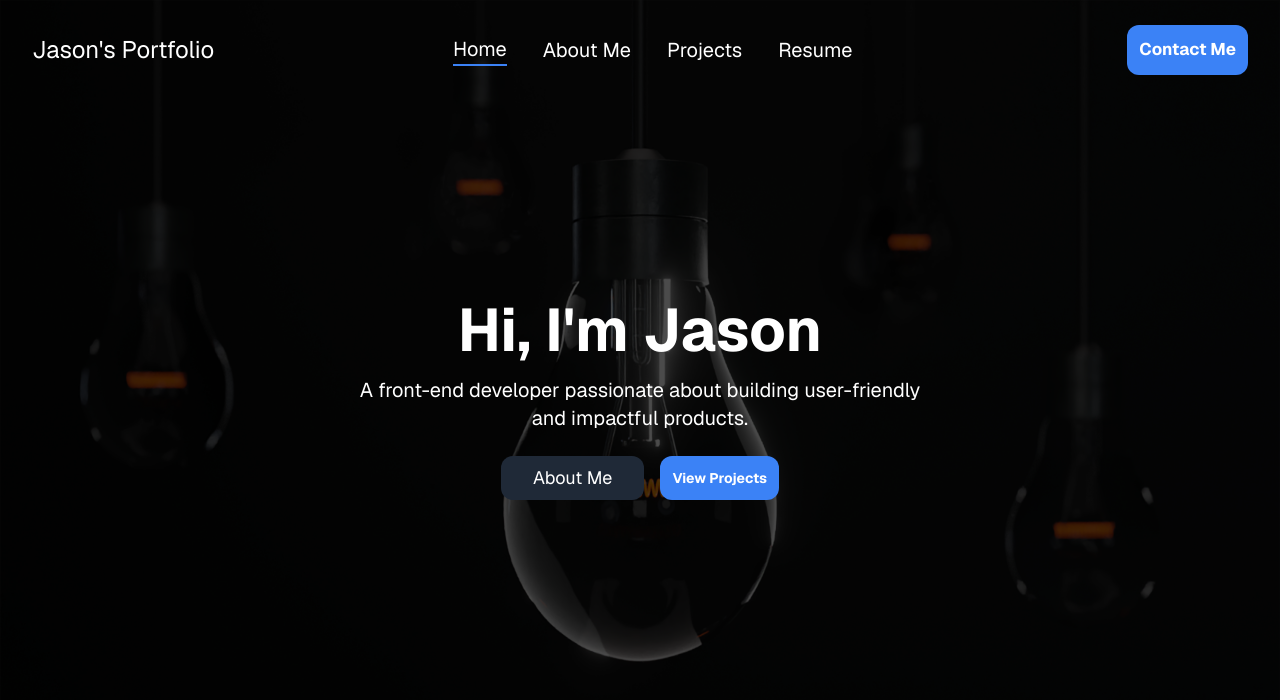
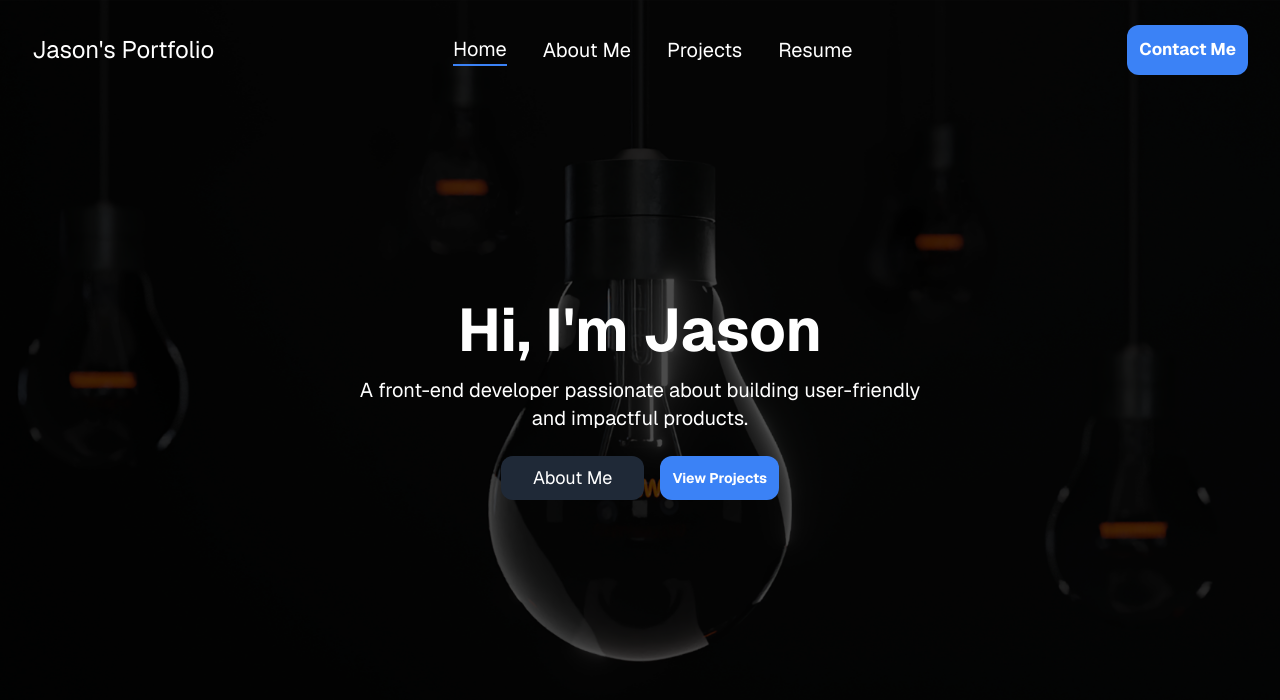
Before and after one commit to Jasin445/Portfolio, a Next.js app: page / in a window 1280 px wide. Shown: the top 700 px of the page. Built offline with nearby package versions, Linux system fonts and the light colour scheme.

Commit message:
fixed squeezing image

```diff
--- a/src/components/hero.tsx
+++ b/src/components/hero.tsx
@@ -12,6 +12,7 @@ export default function Hero() {
         alt={"image of herobackground"}
         priority
         fill
+        className="object-cover"
       />
       <div className="absolute z-10 inset-0 bg-black bg-opacity-70" />
       <div className="z-20 overflow-hidden ">
```
